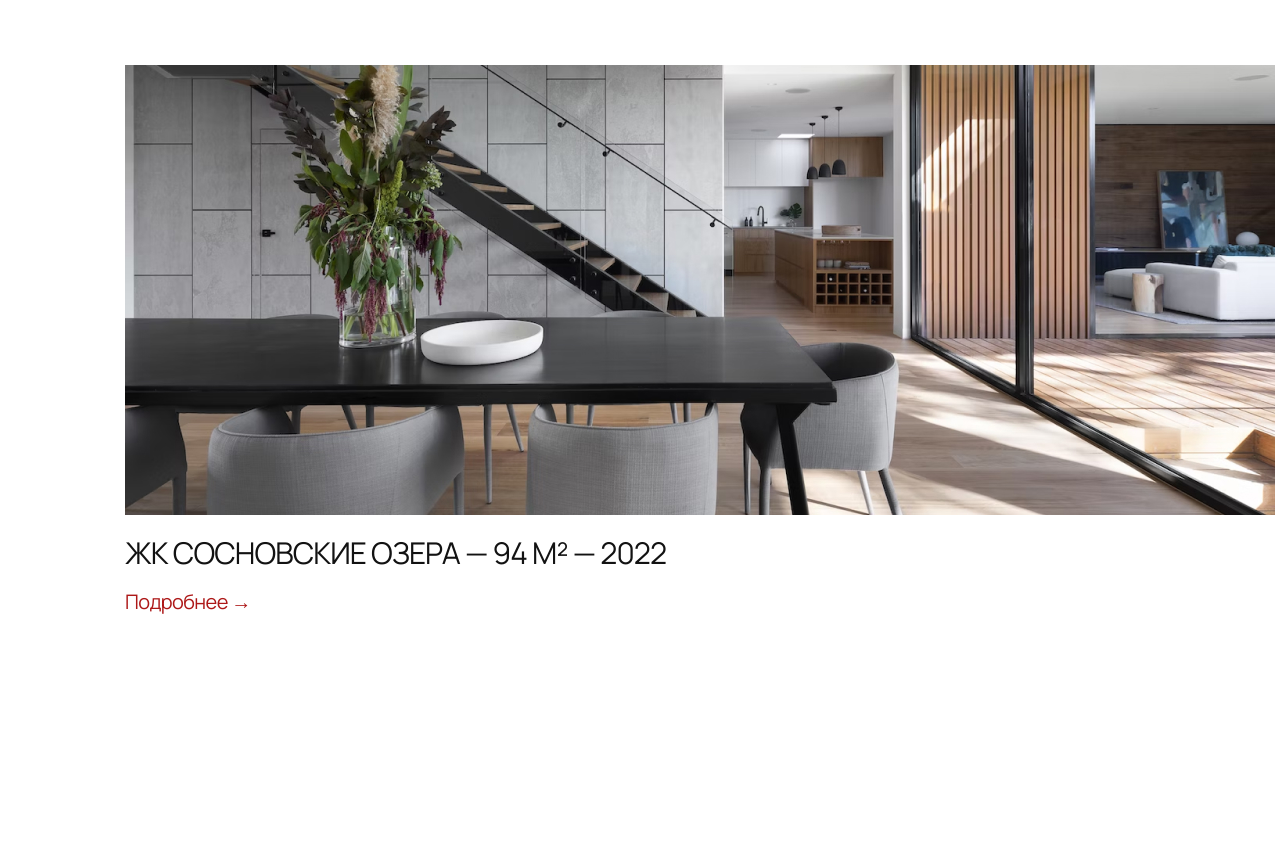
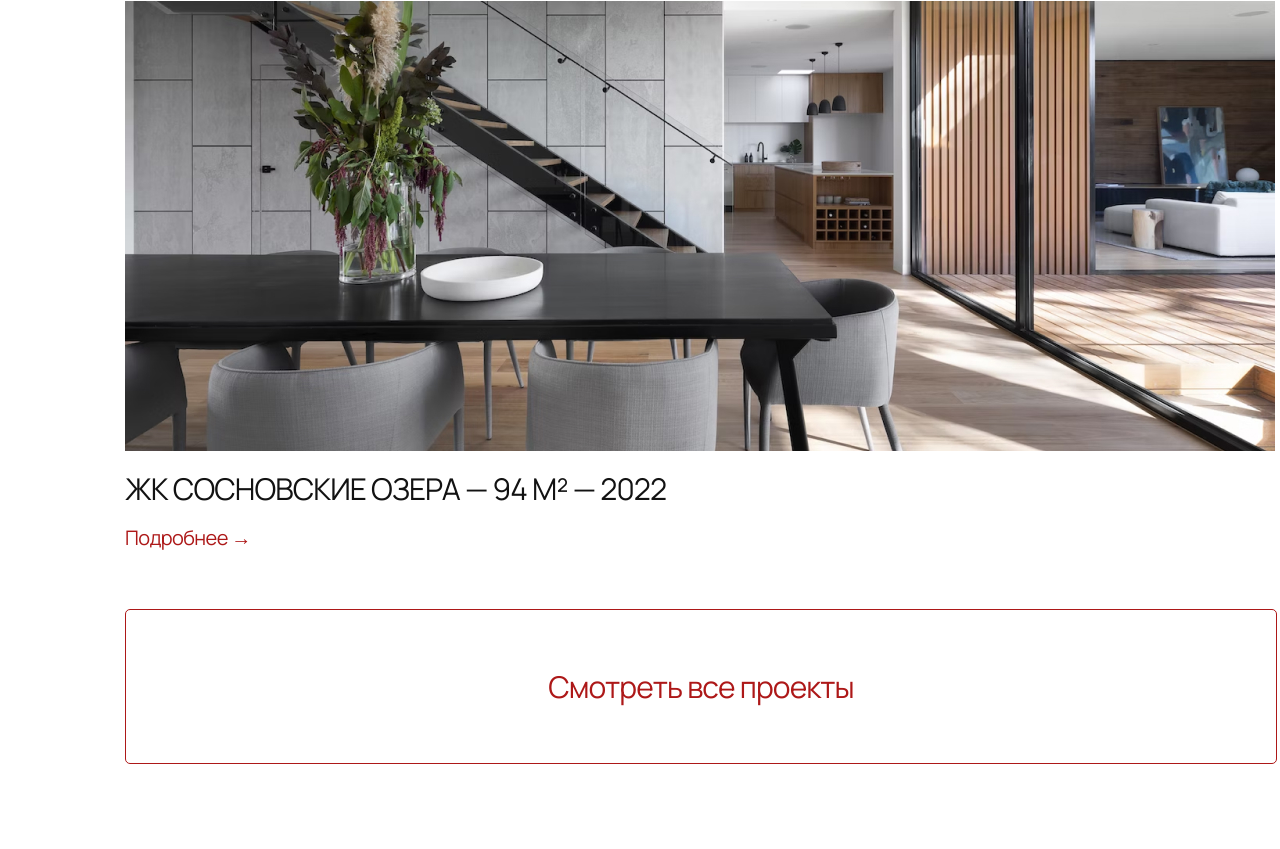
Before and after one commit to eirrena/module-1, a plain HTML site: page index.html in a window 1280 px wide. Shown: the part 2830-3679 px from the top of the page. Drawn offline with Linux system fonts and the light colour scheme.

Commit message:
add link-button services

```diff
--- a/index.html
+++ b/index.html
@@ -47,6 +47,7 @@
                 <a class="container__projects_link-information">Подробнее →</a>
             </div>
 
+            <a class="all_projects_link">Смотреть все проекты</a>
         </div>
         <div class="container__black">
             <div class="container__services">
--- a/styles/styles.css
+++ b/styles/styles.css
@@ -52,7 +52,6 @@ p {
     line-height: 27.32px;
     letter-spacing: -0.03em;
 }
-
 
 .we-command-text p {
     color: #FFFFFF;
@@ -137,7 +136,8 @@ p {
 .container__projects_project {
     width: 1150px;
     height: 548px;
-    margin-bottom: 92px;
+    margin-bottom: 60px;
+    box-sizing: border-box;
 }
 
 .container__projects_image-interior {
@@ -163,12 +163,35 @@ p {
     color: #AD1818;
 }
 
+.all_projects_link {
+    display: block;
+    width: 100%;
+    height: 153px;
+    border-radius: 5px;
+    border: 1px solid #AD1818;
+    margin: 0 auto;
+    font-weight: 400;
+    font-size: 30px;
+    line-height: 153px;
+    letter-spacing: -0.03em;
+    text-align: center;
+    text-decoration: none;
+    color: #AD1818;
+    background-color: #FFFFFF;
+}
+
+.all_projects_link:hover {
+    background-color: #AD1818;
+    color: #FFFFFF;
+}
+
 .container__black {
     width: 1400px;
     height: 1844px;
     margin: 0 auto;
     box-sizing: border-box;
     background-color: #121212;
+    color: #FFFFFF;
 }
 
 .container__services h2 {
```
Lines whose indentation alone changed are shown as unchanged.
